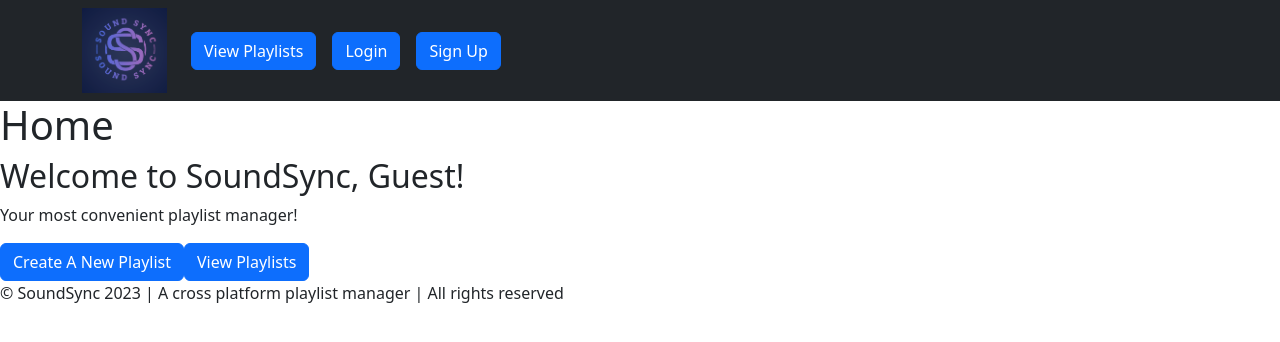
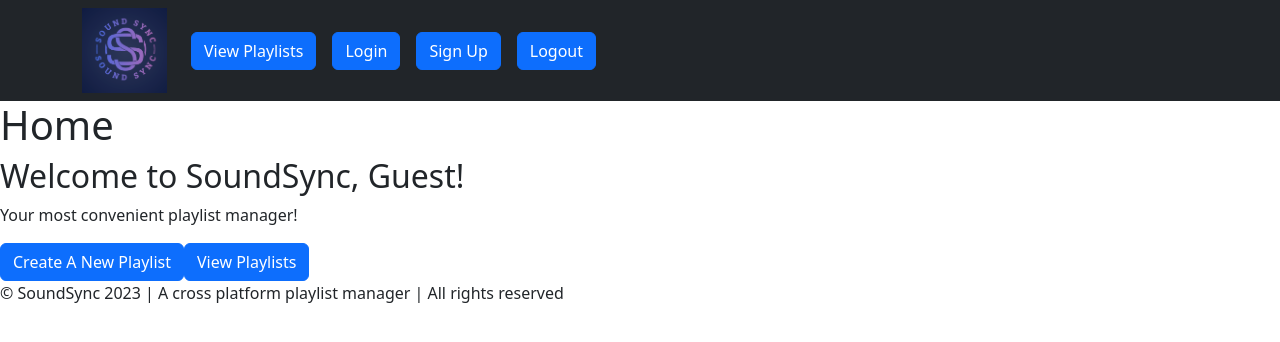
Before and after one commit to ryanhu021/soundsync, a React (Create React App) app in the folder packages/frontend/: page / in a window 1280 px wide. Shown: the top 342 px of the page. Built offline with nearby package versions, Linux system fonts and the light colour scheme; no server answers.

Commit message:
added signout button

```diff
--- a/packages/frontend/src/components/navbar.tsx
+++ b/packages/frontend/src/components/navbar.tsx
@@ -3,6 +3,19 @@ import { Navbar, Nav, Container, Button } from "react-bootstrap";
 import { Link } from "react-router-dom";
 
 function SSNavbar() {
+  const handleSubmit = () => {
+    fetch(`${process.env.REACT_APP_SERVER_URL}/user/logout`, {
+      method: "POST",
+      headers: {
+        "Content-Type": "application/json",
+      },
+    })
+      .then(async (res) => res.status === 200 && (window.location.href = "/"))
+      .catch((err) => {
+        console.log(err);
+      });
+  };
+
   return (
     <Navbar collapseOnSelect expand="lg" bg="dark" variant="dark">
       <Container>
@@ -29,6 +42,11 @@ function SSNavbar() {
                 <Button>Sign Up</Button>
               </Link>
             </Nav.Link>
+            <Nav.Link>
+              <Link to="/signup">
+                <Button onClick={handleSubmit}>Logout</Button>
+              </Link>
+            </Nav.Link>
           </Nav>
         </Navbar.Collapse>
       </Container>
```
